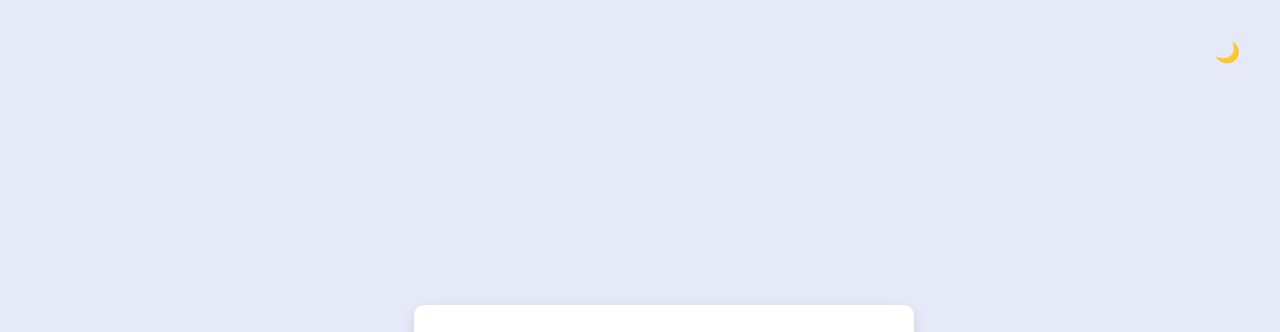
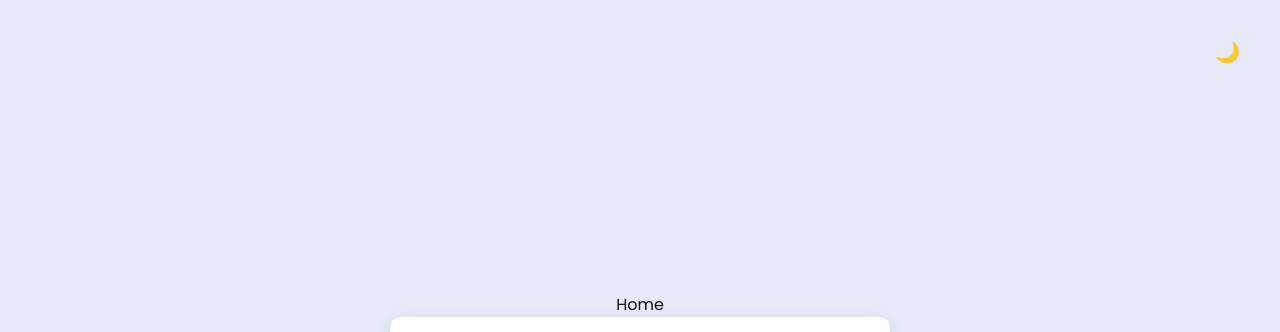
Before and after one commit to abenime/HUCISA-WEB-FINAL, a plain HTML site: page weather.html in a window 1280 px wide. Shown: the top 332 px of the page. Drawn offline with Linux system fonts and the light colour scheme.

Commit message:
some changes

```diff
--- a/quiz/quizz.js
+++ b/quiz/quizz.js
@@ -102,7 +102,6 @@ function finishQuiz() {
   backButton.onclick = goBack;
   document.getElementById("result").appendChild(backButton);
 
-  // Save to localStorage
   const stored = JSON.parse(localStorage.getItem("quizResults") || "[]");
   stored.push({
     date: new Date().toLocaleString(),
--- a/weather/weather.css
+++ b/weather/weather.css
@@ -27,6 +27,7 @@
     justify-content: center;
     align-items: center;
     display: flex;
+    flex-direction: column;
     font-family: 'poppins';
     background: var(--bg);
     color: var(--text);
```
